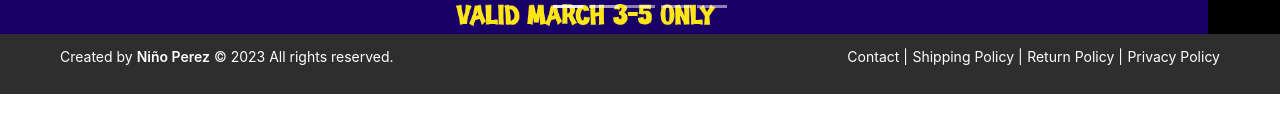
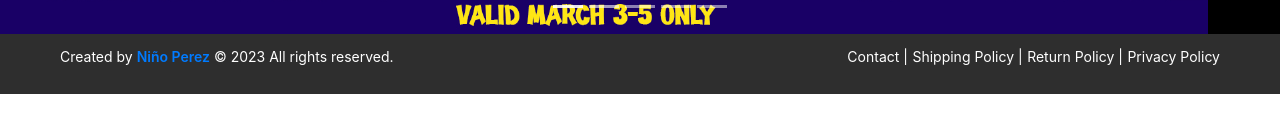
Before and after one commit to Onhin1/Bench-Landing-Page, a plain HTML site: page index.html in a window 1280 px wide. Shown: the part 606-738 px from the top of the page. Drawn offline with nearby package versions, Linux system fonts and the light colour scheme.

Commit message:
Update index.html

```diff
--- a/index.html
+++ b/index.html
@@ -185,7 +185,7 @@
       </div>
     </section>
     <div class="footer">
-      <p>Created by <span>Niño Perez</span> &copy; 2023 All rights reserved.</p>
+      <p>Created by <a href="https://www.facebook.com/pereznino01"><span>Niño Perez</span></a> &copy; 2023 All rights reserved.</p>
       <ul>
         <li><a href="mailto:onhinperez1@gmail.com">Contact |</a></li>
         <li><a href="https://shop.bench.com.ph/f-a-q-s#h_1244525201171635325613196">Shipping Policy |</a></li>
```
